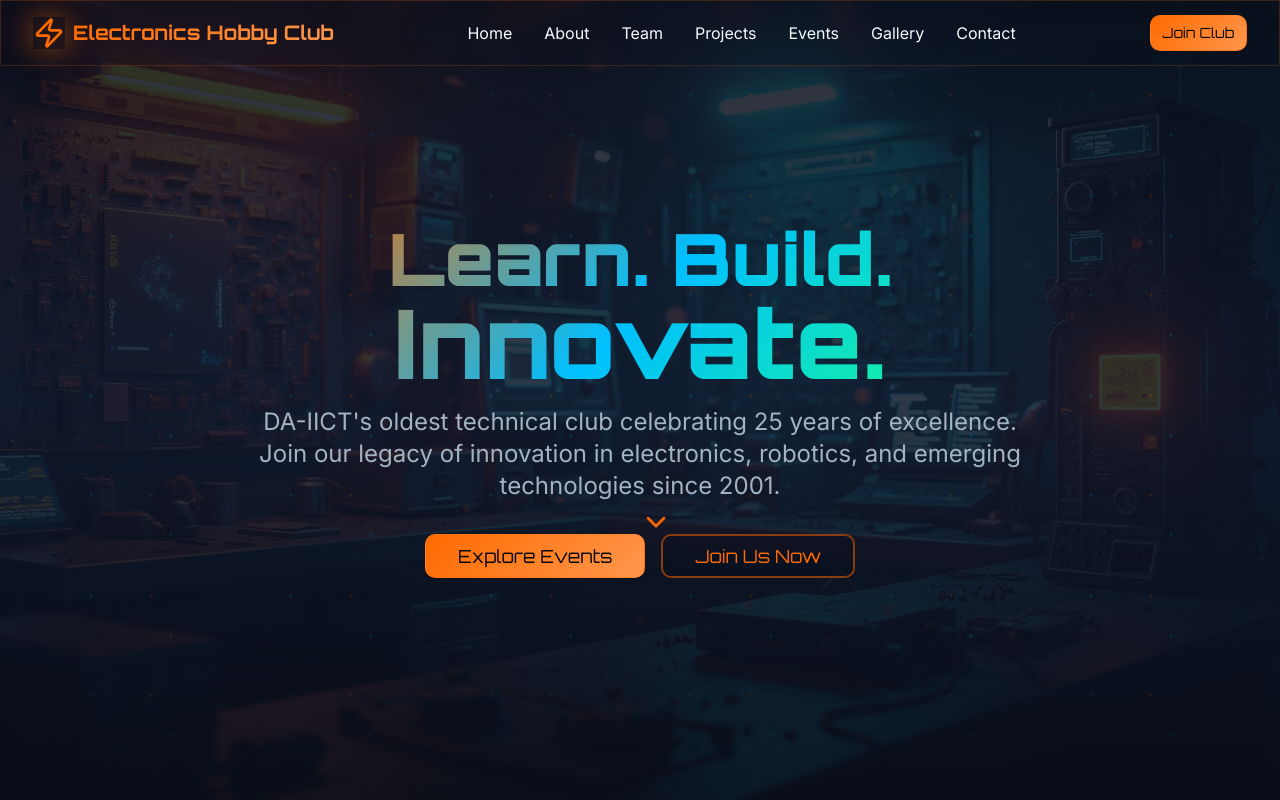
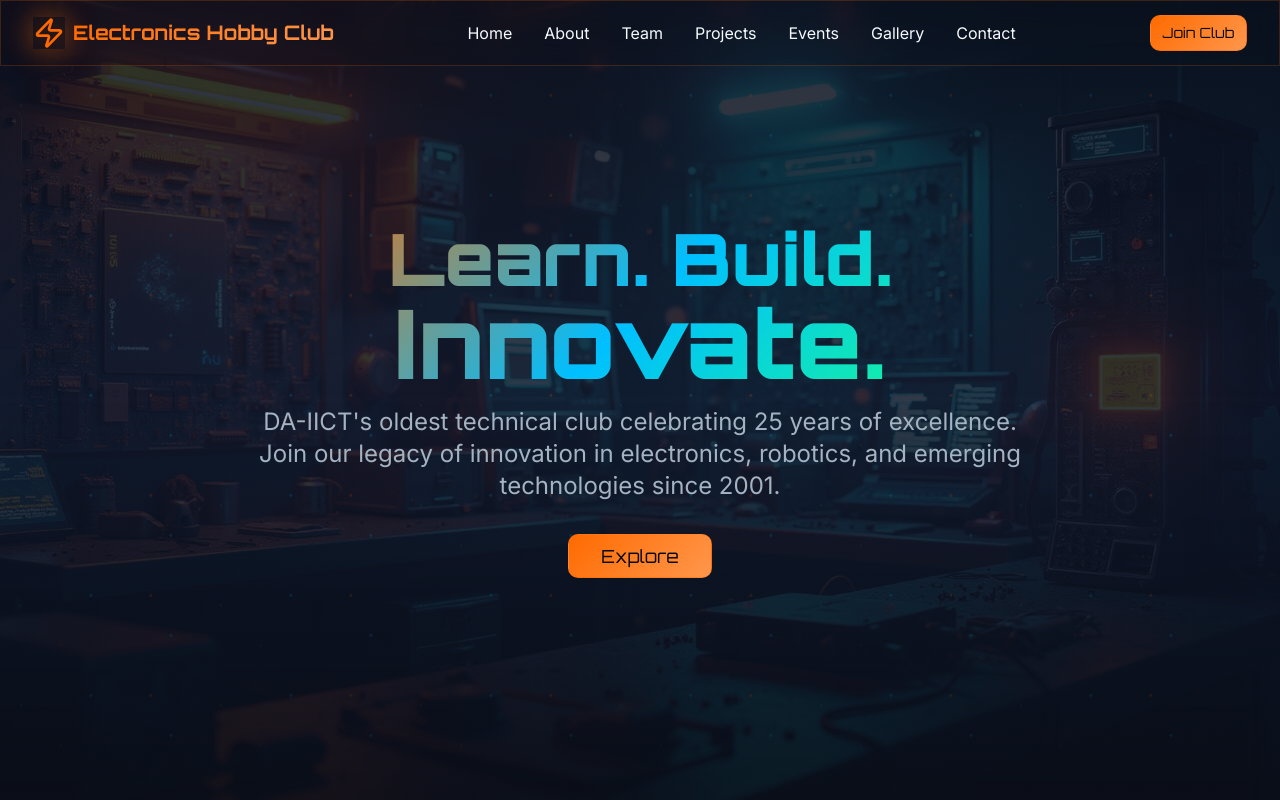
Before and after one commit to paramsavjani/Electronics_Hobby_Club, a React (Vite) app: page / in a window 1280 px wide. Shown: the top 800 px of the page. Built offline with nearby package versions, Linux system fonts and the light colour scheme.

Commit message:
Refactor project structure and update metadata for Electronics Hobby Club website

```diff
--- a/index.html
+++ b/index.html
@@ -8,16 +8,11 @@
     <link rel="preconnect" href="https://fonts.googleapis.com">
     <link rel="preconnect" href="https://fonts.gstatic.com" crossorigin>
     <link href="https://fonts.googleapis.com/css2?family=Orbitron:wght@400;700;900&family=Inter:wght@300;400;500;600;700&display=swap" rel="stylesheet">
-    <meta name="author" content="Lovable" />
 
-    <meta property="og:title" content="electrify-nexus" />
-    <meta property="og:description" content="Lovable Generated Project" />
+    <meta property="og:title" content="Electronics Hobby Club" />
     <meta property="og:type" content="website" />
-    <meta property="og:image" content="https://lovable.dev/opengraph-image-p98pqg.png" />
 
     <meta name="twitter:card" content="summary_large_image" />
-    <meta name="twitter:site" content="@lovable_dev" />
-    <meta name="twitter:image" content="https://lovable.dev/opengraph-image-p98pqg.png" />
   </head>
 
   <body>
--- a/package.json
+++ b/package.json
@@ -73,7 +73,6 @@
     "eslint-plugin-react-hooks": "^5.2.0",
     "eslint-plugin-react-refresh": "^0.4.20",
     "globals": "^15.15.0",
-    "lovable-tagger": "^1.1.9",
     "postcss": "^8.5.6",
     "tailwindcss": "^3.4.17",
     "typescript": "^5.8.3",
--- a/src/components/Hero.tsx
+++ b/src/components/Hero.tsx
@@ -36,16 +36,9 @@ const Hero = () => {
         </div>
 
         <div className="flex flex-col sm:flex-row gap-4 justify-center items-center animate-slide-up">
-          <Button variant="hero" size="lg" className="text-lg px-8 py-4">
-            Explore Events
+          <Button variant="hero" size="lg" onClick={() => (window.location.href = "#about")} className="text-lg px-8 py-4">
+            Explore
           </Button>
-          <Button variant="glow" size="lg" className="text-lg px-8 py-4">
-            Join Us Now
-          </Button>
-        </div>
-
-        <div className="absolute bottom-8 left-1/2 transform -translate-x-1/2 animate-bounce">
-          <ChevronDown className="h-8 w-8 text-primary" />
         </div>
       </div>
 
--- a/src/components/Projects.tsx
+++ b/src/components/Projects.tsx
@@ -105,17 +105,6 @@ const Projects = () => {
                 ))}
               </div>
 
-              {/* Action Buttons */}
-              <div className="flex gap-3">
-                <Button variant="ghost" size="sm" className="flex-1">
-                  <ExternalLink className="h-4 w-4 mr-2" />
-                  Demo
-                </Button>
-                <Button variant="outline" size="sm" className="flex-1">
-                  <Github className="h-4 w-4 mr-2" />
-                  Code
-                </Button>
-              </div>
             </div>
 
             {/* Hover Glow Effect */}
@@ -123,12 +112,6 @@ const Projects = () => {
           </div>
         ))}
       </div>
-
-      <div className="text-center mt-12">
-        <Button variant="glow" size="lg">
-          View All Projects
-        </Button>
-      </div>
     </section>
   );
 };
--- a/vite.config.ts
+++ b/vite.config.ts
@@ -1,7 +1,6 @@
 import { defineConfig } from "vite";
 import react from "@vitejs/plugin-react-swc";
 import path from "path";
-import { componentTagger } from "lovable-tagger";
 
 // https://vitejs.dev/config/
 export default defineConfig(({ mode }) => ({
@@ -10,9 +9,7 @@ export default defineConfig(({ mode }) => ({
     port: 8080,
   },
   plugins: [
-    react(),
-    mode === 'development' &&
-    componentTagger(),
+    react()
   ].filter(Boolean),
   resolve: {
     alias: {
```
Also changed, not shown: 2 other files (tests, documents, lock files or other folders).
